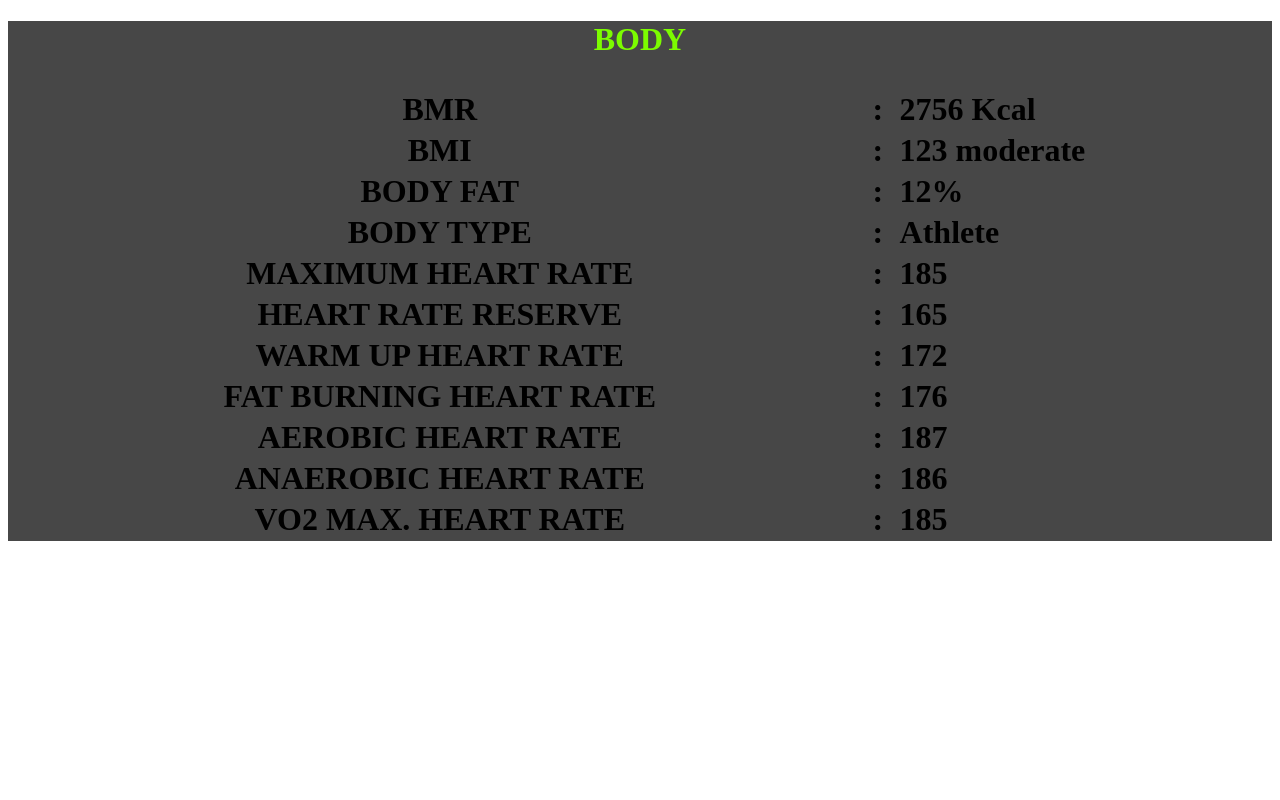
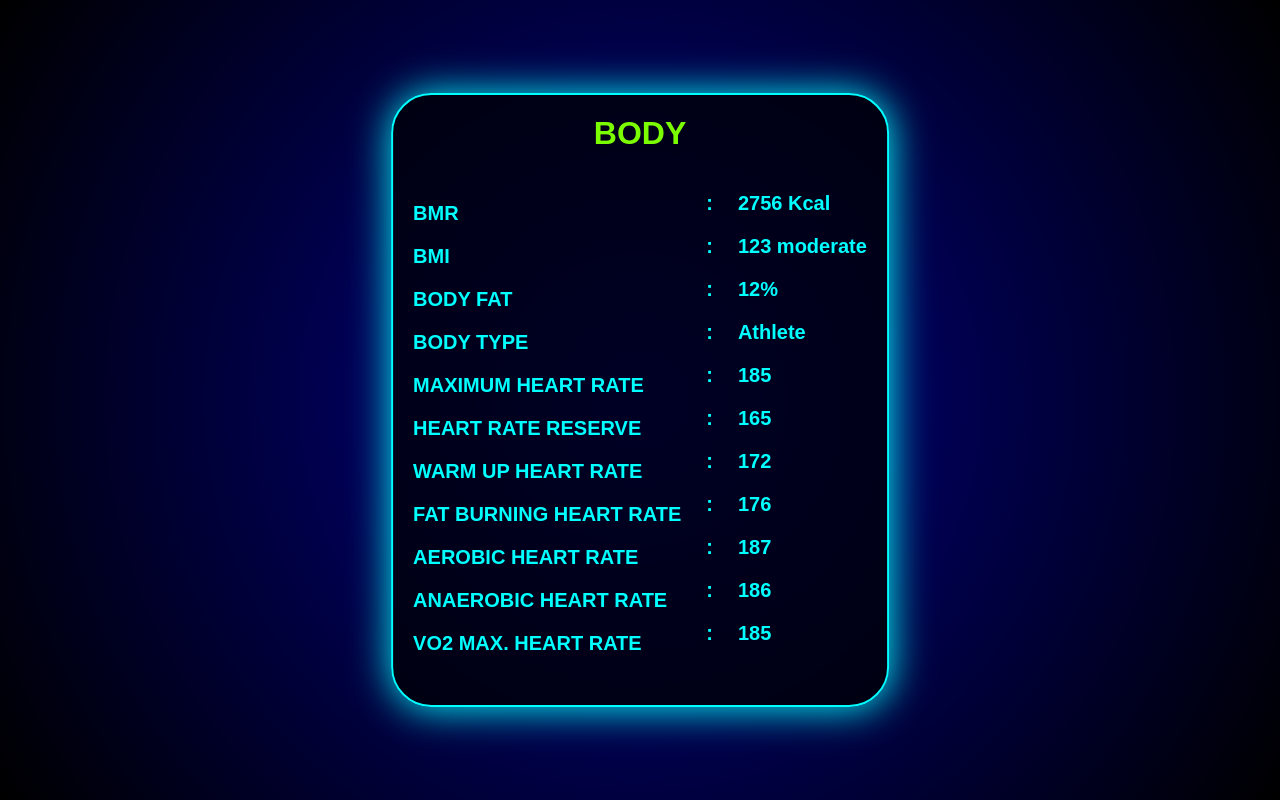
Before and after one commit to JashanDhiman/wellness_clone, a Django app: page /body_output in a window 1280 px wide. Run offline with Django 3.2, Linux system fonts and the light colour scheme.

Commit message:
added css file of body details

```diff
--- a/static/css/body_output.css
+++ b/static/css/body_output.css
@@ -0,0 +1,55 @@
+*{
+	margin: 0;
+	padding: 0;
+}
+body{
+	margin: 0;
+	padding: 0;
+	font-family: sans-serif;
+	height: 100vh;
+	background: rgb(0,0,136);
+	background: radial-gradient(circle, rgba(0,0,136,1) 0%, rgba(0,0,0,1) 100%);
+	background-size: cover;
+}
+.div{
+	width: fit-content;
+	height: fit-content;
+	position: absolute;
+	top: 50%;
+	left: 50%;
+	border: 2px solid cyan;
+	transform: translate(-50%, -50%);
+	border-radius: 40px;
+	padding: 20px;
+	box-shadow: 1px 1px 40px #00FFFF;
+    background-color: #000000b8;
+}
+.div h1{
+    text-align: center;
+    margin-bottom: 30px;
+    color: lawngreen;
+}
+table{
+  	border-collapse: collapse;
+  	color: #00FFFF;
+	font-size: 20px;
+}
+th{
+	text-align: left;
+	padding-top: 20px;
+}
+td{
+	text-align: left;
+	padding-left: 25px;
+}
+
+@media only screen and (max-width: 500px){
+	div{
+        border-radius: 0;
+    }
+}
+@media only screen and (max-width: 330px){
+	div{
+        top: 60%;
+    }
+}
--- a/templates/body_output.html
+++ b/templates/body_output.html
@@ -9,7 +9,7 @@
 		<title>BODY OUTPUT</title>
 	</head>
 	<body>
-		<div style="background-color: #000000b8;">	<h1 style="text-align: center; margin-bottom: 30px; color: lawngreen">BODY<h1>
+		<div class="div">	<h1>BODY<h1>
 			<table style="width: 100%">
 				  <tr>
 				  	<th>BMR</th>
```
Also changed, not shown: db.sqlite3.
